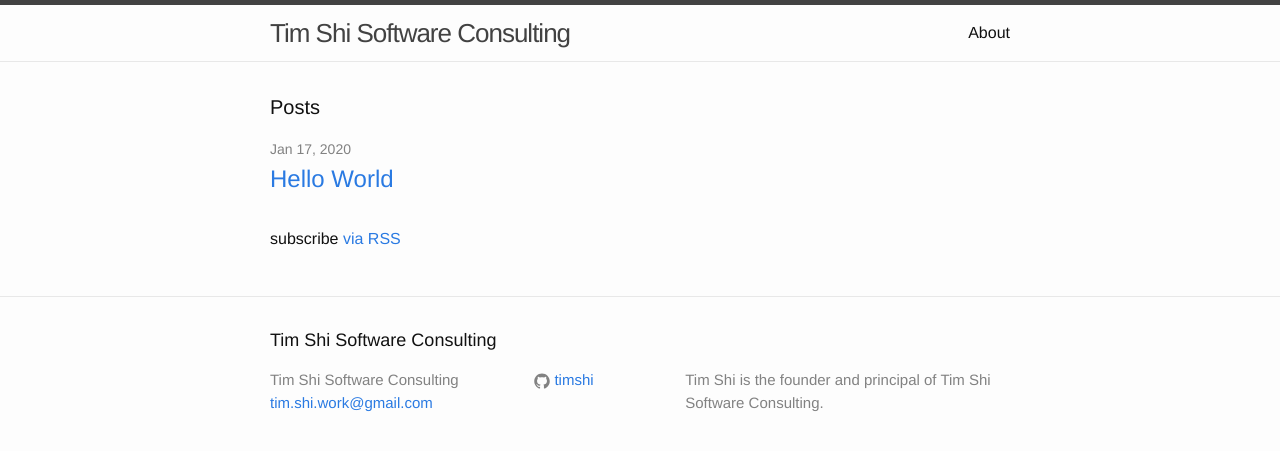
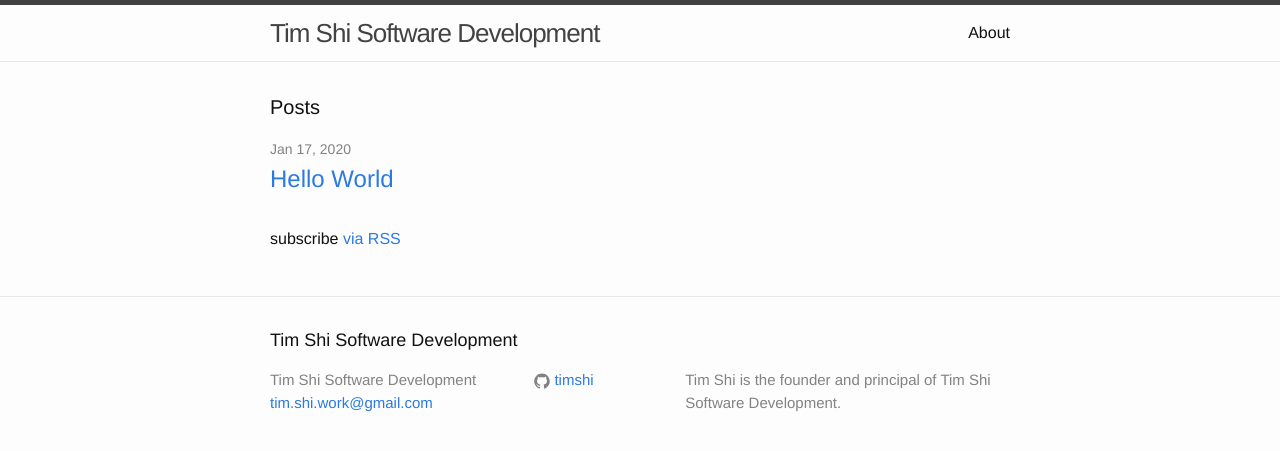
Before and after one commit to TimShi/timshi.github.io, a Jekyll site: the page built from index.html, in a window 1280 px wide. Shown: the top 451 px of the page. Built offline with Jekyll 4.4.1, drawn with Linux system fonts in a browser that asks for light colours.

Commit message:
Change title

```diff
--- a/_config.yml
+++ b/_config.yml
@@ -6,10 +6,10 @@
 # 'jekyll serve'. If you change this file, please restart the server process.
 
 # Site settings
-title: Tim Shi Software Consulting
+title: Tim Shi Software Development
 email: tim.shi.work@gmail.com
 description: > # this means to ignore newlines until "baseurl:"
-  Tim Shi is the founder and principal of Tim Shi Software Consulting.
+  Tim Shi is the founder and principal of Tim Shi Software Development.
 
 baseurl: "" # the subpath of your site, e.g. /blog
 url: "https://timshi.github.io" # the base hostname & protocol for your site
```
